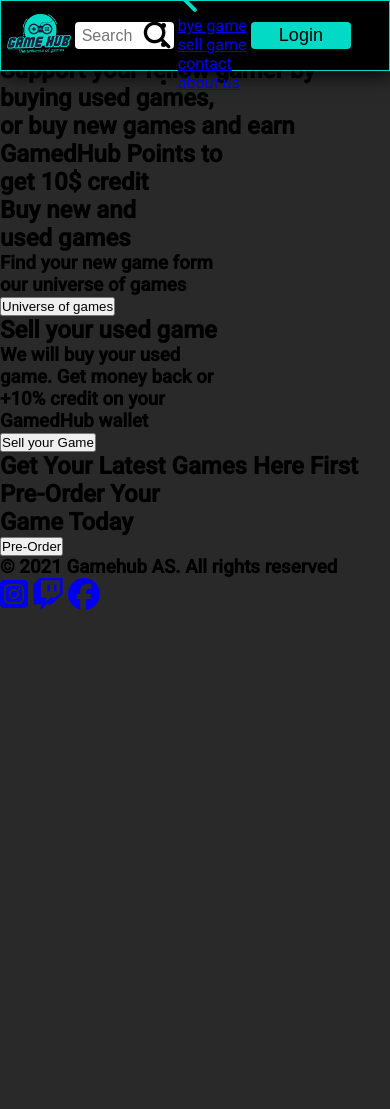
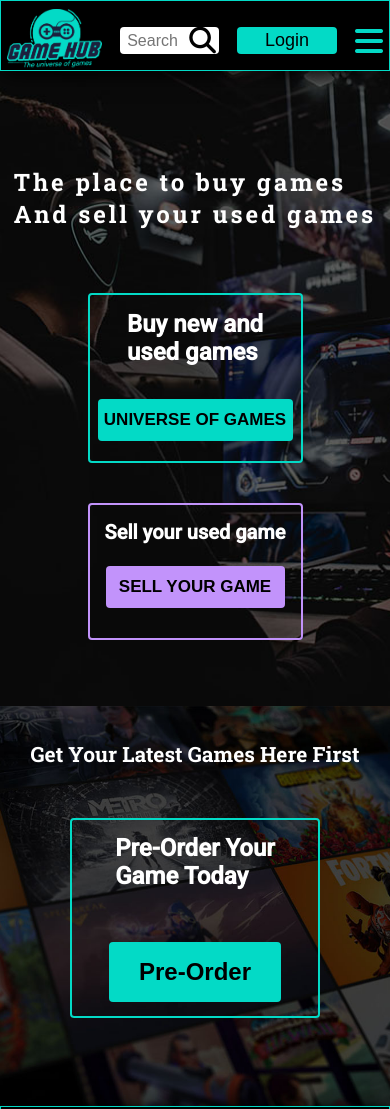
Before and after one commit to Moa2405/GameHub, a plain HTML site: page index.html in a window 390 px wide. Shown: the top 1109 px of the page. Before the commit the page ends 844 px from the top, so only its background shows below. Drawn offline with Linux system fonts and the light colour scheme.

Commit message:
phoneDone
done with phone verson

```diff
--- a/style/styleMenu.css
+++ b/style/styleMenu.css
@@ -6,25 +6,53 @@
 body {
   font-family: "Roboto", sans-serif;
   background-color: #292929;
-  position: relative;
 }
 
 header {
+  z-index: 10;
   position: fixed;
   top: 0px;
   height: 71px;
+  display: flex;
+  justify-content: space-between;
+  align-items: center;
+  padding: 0px 6px;
+  overflow: hidden;
+}
+
+header,
+footer {
+  position: relative;
+  padding-top: 10px;
   width: 100vw;
   background-color: #000000;
   border: #03dac6 solid 1px;
   box-shadow: black 3px 3px 20px;
-  display: flex;
-  justify-content: space-between;
-  align-items: center;
-  padding: 0px 6px;
+}
+
+footer {
+  height: 80px;
+}
+
+footer h3 {
+  text-align: center;
+  color: #ffffff7e;
+  font-size: 16px;
+  font-weight: 100;
+}
+
+.footer-links {
+  position: absolute;
+  right: 15px;
+  bottom: 7.5px;
+}
+
+.footer-links > * {
+  color: #03dac6;
 }
 
 .nav-logo .logo-img {
-  height: 40px;
+  height: 60px;
 }
 
 .nav-search {
@@ -50,20 +78,36 @@ header {
   background-color: white;
 }
 
-.nav-links {
-  display: none;
+nav {
+  padding: 17.5px 17.5px;
+  position: absolute;
+  top: 0px;
+  right: 0px;
+  background-color: black;
+  height: 50vh;
+  width: 50%;
+  transform: translateX(110%);
+  transition: 0.3s ease-in;
 }
 
-.nav-links ul {
+nav ul {
+  height: 100%;
   display: flex;
+  flex-direction: column;
+  justify-content: space-between;
   align-items: center;
+  list-style: none;
 }
 
-.nav-links ul li a {
+nav ul li a {
   text-decoration: none;
+  color: #b1b1b1;
+  font-size: 14px;
+  text-transform: uppercase;
+}
+
+nav ul li a:hover {
   color: white;
-  font-size: 1.2rem;
-  text-transform: uppercase;
 }
 
 .nav-login-button {
@@ -76,18 +120,9 @@ header {
   font-weight: 500;
 }
 
-.nav-menu {
-  display: flex;
-  flex-direction: column;
-  justify-content: space-between;
-  height: 27px;
+.burger-menu i {
+  color: #03dac6;
   cursor: pointer;
-}
-
-.nav-menu > * {
-  background-color: #03dac6;
-  height: 5px;
-  width: 35px;
 }
 
 .cart {
@@ -98,49 +133,222 @@ header {
   color: #03dac6;
 }
 
-.menu-blur {
-  display: none;
-  opacity: 93.3%;
-  height: 100vh;
-  width: 100%;
-  background-color: white;
-  position: absolute;
-  z-index: 10;
-  transition: 0.5s ease;
-}
-
-.menu-balck {
-  display: none;
-  padding: 17.5px 17.5px;
-  display: flex;
-  flex-direction: column;
-  position: absolute;
-  width: 50%;
-  z-index: 20;
-  height: 50vh;
-  background-color: black;
-  right: 0px;
-  top: 0px;
-  transition: 0.5s ease;
-  transform: translateX(190px);
-}
-
-.menu-black-links {
-  display: flex;
-  flex-direction: column;
-  height: 200px;
-  justify-content: space-between;
-  margin-top: 40px;
-  margin-left: 20px;
-}
-
-.menu-black-links > * {
-  color: white;
-  text-decoration: none;
-  font-size: 20px;
-  font-weight: 400;
-}
-
 .arrow {
   align-self: flex-end;
 }
+
+main {
+  width: 100vw;
+}
+
+.home1-section {
+  background-image: url("/images/gamer-filter-w700.jpg");
+  background-position: center;
+  background-repeat: no-repeat;
+  background-size: cover;
+  display: flex;
+  flex-direction: column;
+  align-items: center;
+  height: 635px;
+  width: 100%;
+}
+
+.header-one {
+  margin-top: 95px;
+}
+
+.header-one h1 {
+  font-family: "Roboto Slab", serif;
+  color: white;
+  font-size: 24px;
+  letter-spacing: 2.9px;
+  margin-bottom: 63px;
+}
+
+.sub-header-to {
+  display: none;
+}
+
+.cta-boxes {
+  display: flex;
+  flex-direction: column;
+}
+
+.cta-box-purple {
+  margin-top: 20px;
+  height: 137px;
+  border: #c293fb solid 2px;
+}
+
+.cta-box-green {
+  margin-bottom: 20px;
+  height: 170px;
+  border: #03dac6 solid 2px;
+}
+
+.cta-box-green,
+.cta-box-purple {
+  width: 215px;
+  position: relative;
+  padding-top: 15px;
+  border-radius: 4px;
+  display: flex;
+  flex-direction: column;
+  align-items: center;
+}
+
+.cta-box-green h3 {
+  display: none;
+}
+
+.cta-box-purple h3 {
+  display: none;
+}
+
+.cta-box-green a {
+  position: absolute;
+  bottom: 20px;
+}
+
+.cta-box-green h2 {
+  font-size: 24px;
+  color: white;
+}
+
+.cta-box-purple h2 {
+  font-size: 20px;
+  color: white;
+}
+
+.cta-button-green {
+  width: 195px;
+  height: 42px;
+  border: none;
+  border-radius: 4px;
+  background-color: #03dac6;
+  font-size: 17px;
+  text-transform: uppercase;
+  font-weight: 600;
+}
+
+.cta-box-purple a {
+  position: absolute;
+  bottom: 30px;
+}
+
+.cta-button-purple {
+  width: 179px;
+  height: 42px;
+  border: none;
+  border-radius: 4px;
+  background-color: #c293fb;
+  text-transform: uppercase;
+  font-size: 17px;
+  font-weight: 600;
+}
+
+.home2-section {
+  background-image: url("/images/pre-order-filter-w700.jpg");
+  background-position: center;
+  background-repeat: no-repeat;
+  background-size: cover;
+  width: 100%;
+  height: 400px;
+  background-color: #c5c5c5;
+  display: flex;
+  flex-direction: column;
+  align-items: center;
+}
+
+.home2-section h1 {
+  color: white;
+  font-family: "Roboto Slab", serif;
+  font-size: 21px;
+  margin-top: 34px;
+}
+
+.pre-order-box {
+  border: #03dac6 solid 2px;
+  border-radius: 4px;
+  width: 250px;
+  height: 200px;
+  padding-top: 14px;
+  padding-bottom: 14px;
+  display: flex;
+  justify-content: space-between;
+  flex-direction: column;
+  align-items: center;
+  margin-top: 50px;
+}
+
+.pre-order-box h2 {
+  color: white;
+  font-weight: bold;
+}
+
+.pre-order-button {
+  width: 70%;
+  height: 60px;
+  border: none;
+  border-radius: 4px;
+  background-color: #03dac6;
+  font-size: 24px;
+  font-weight: 600;
+}
+
+@media screen and (min-width: 600px) {
+  .cart {
+    display: block;
+  }
+  .burger-menu {
+    justify-self: flex-end;
+  }
+}
+
+@media screen and (min-width: 700px) {
+  header {
+    padding: 17px;
+  }
+  .burger-menu {
+    display: none;
+  }
+  nav {
+    padding: 0px;
+    position: relative;
+    height: 27px;
+    width: 45%;
+    transform: translateX(0%);
+  }
+  nav ul {
+    flex-direction: row;
+  }
+  .arrow {
+    display: none;
+  }
+  .search-button {
+    background-color: #03dac6;
+  }
+}
+@media screen and (min-width: 900px) {
+  nav {
+    width: 33%;
+  }
+  .nav-search {
+    margin-left: 30px;
+    width: 33%;
+  }
+  #input-search {
+    width: 180px;
+  }
+}
+@media screen and (min-width: 1200px) {
+  nav {
+    width: 25%;
+  }
+  .nav-search {
+    width: 43%;
+  }
+  #input-search {
+    width: 270px;
+  }
+}
```
Also changed, not shown: 2 other files.
